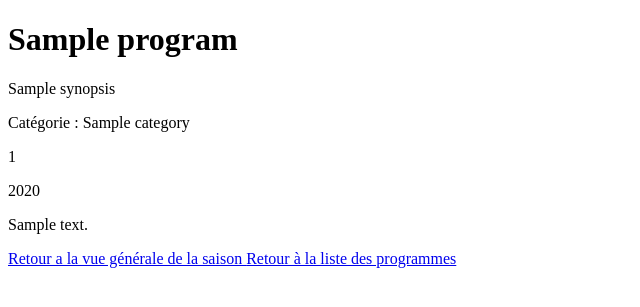
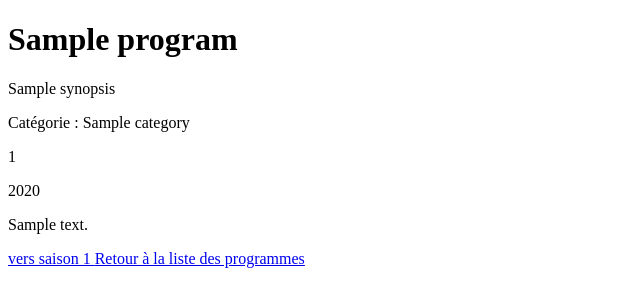
Before and after one commit to MaxenceCodeFR/ODYSSEY_SYMFONY, a Symfony app: template templates/program/show.html.twig in a window 1280 px wide. Shown: the part 60-367 px from the top of the page, without its empty margins (0-640 px from the left). Run offline with Twig, Linux system fonts and the light colour scheme; the template is opened without the code that fills it: most values are stand-ins (such as "Sample title", 1, 10 or a date in 2020); some libraries are stand-ins or nearby versions.

Commit message:
optimisation de nullos 12

```diff
--- a/templates/program/show.html.twig
+++ b/templates/program/show.html.twig
@@ -17,7 +17,8 @@
 		<p>{{season.description}}</p>
 
 		<a href="{{ path("program_season_show", { programid: program.id, seasonid: season.id }) }}">
-			Retour a la vue générale de la saison
+			vers saison
+			{{season.number}}
 		</a>
 	{% endfor %}
 </div>
```
